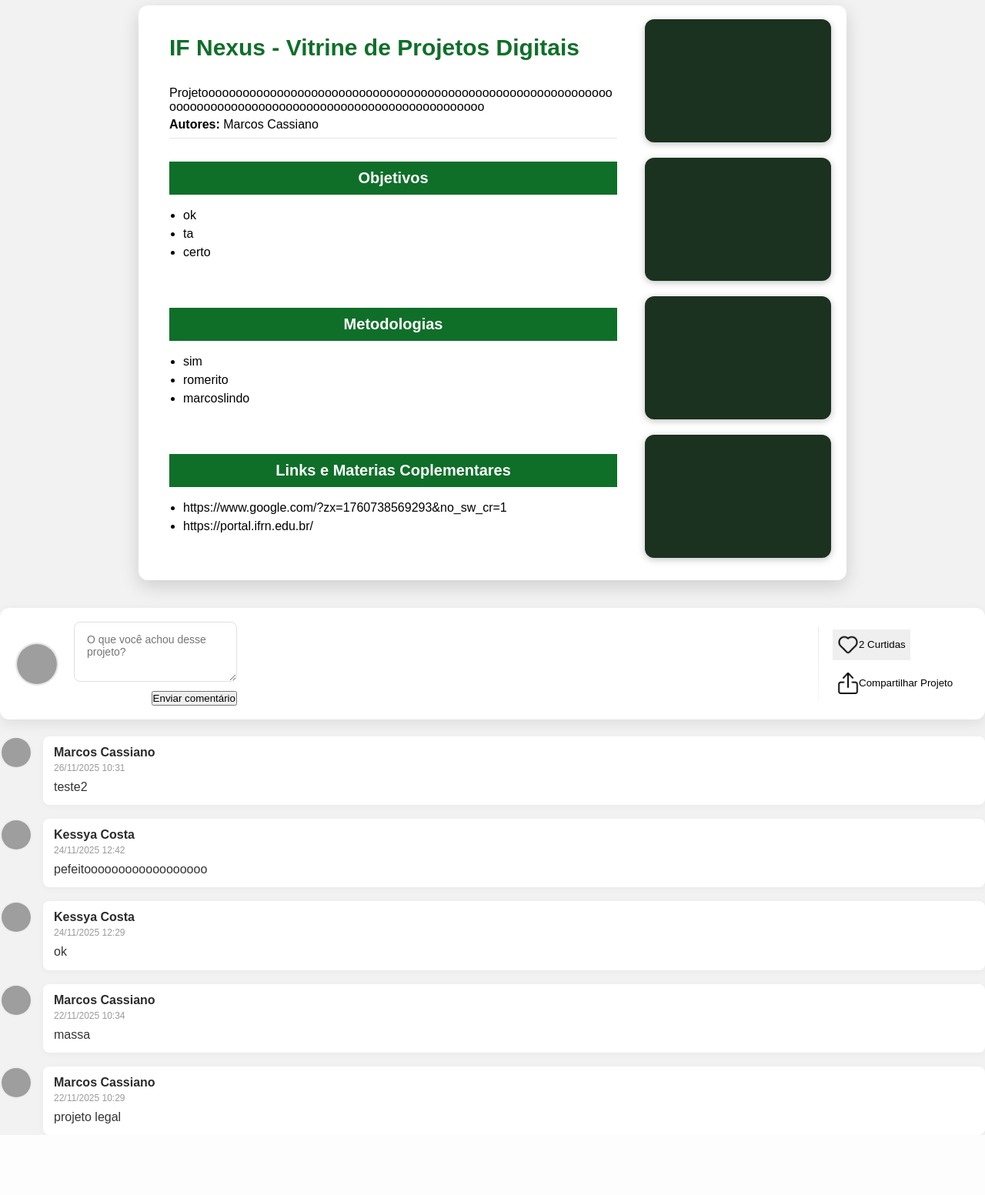
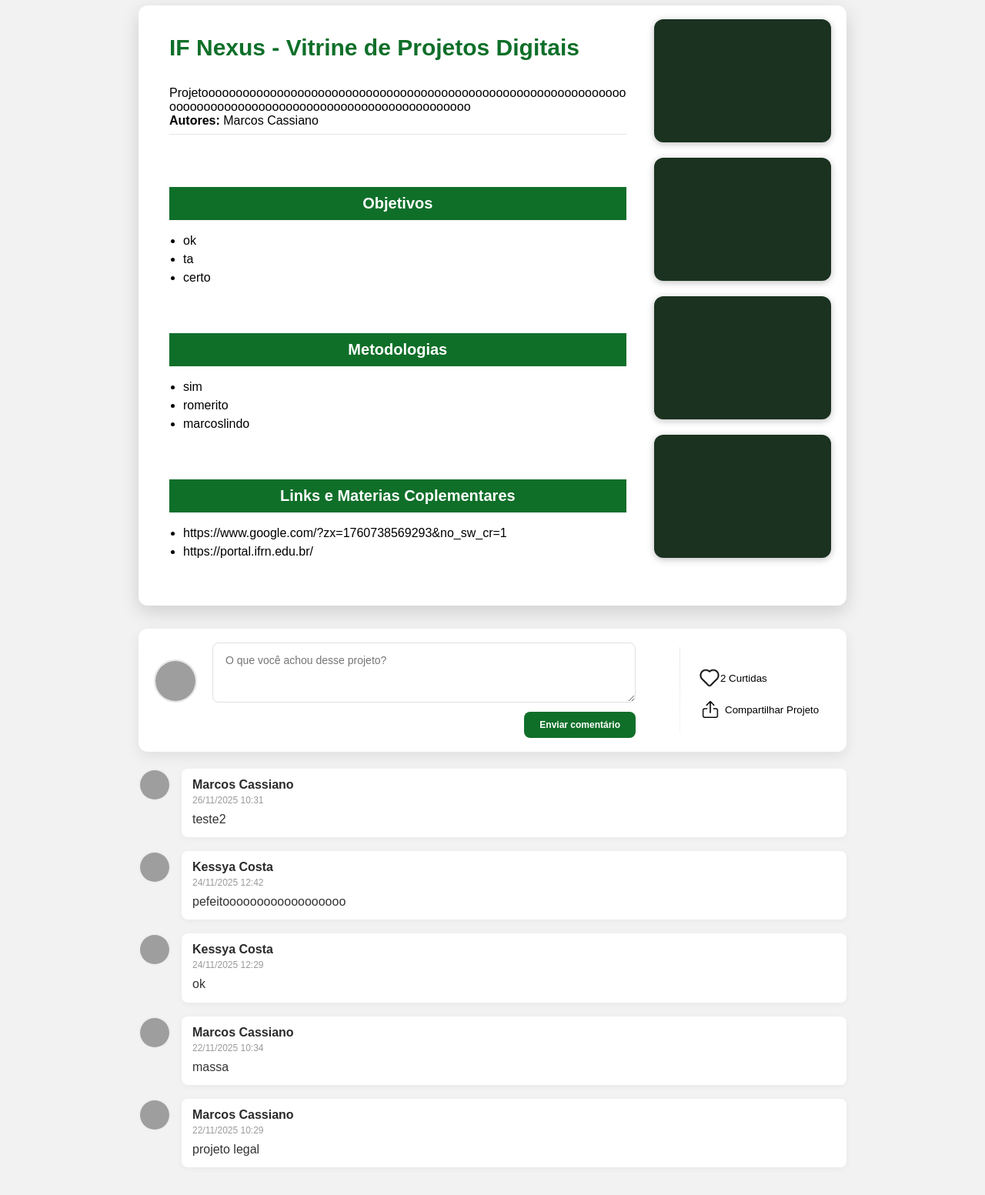
Before and after one commit to marcoscassian/ifnexus, a Flask app: page /projeto/1 in a window 1280 px wide. Shown: the part 117-1670 px from the top of the page at 77% size. Before the commit the page ends 1592 px from the top, so only its background shows below. Run offline with Flask 3, Linux system fonts and the light colour scheme; grey boxes are pictures that could not be loaded.

Commit message:
style: pequeno ajuste no CSS dos comentários

```diff
--- a/static/css/base.css
+++ b/static/css/base.css
@@ -91,7 +91,7 @@ header > .logo {
     border-bottom: 1px solid #ccc;
   }
 
-  .dropdown-content a {
+.dropdown-content a {
     color: #555 !important;
     padding: 10px 16px;
     text-decoration: none;
@@ -102,7 +102,7 @@ header > .logo {
     font-weight: 500;
   }
 
-  .dropdown-content a:hover {
+.dropdown-content a:hover {
     background-color: #f2f2f2;
     color: #555;
   }
@@ -111,7 +111,7 @@ header > .logo {
     display: none;
   }
 
-  .dropdown:focus-within .dropdown-content {
+.dropdown:focus-within .dropdown-content {
     display: block;
   }
 
--- a/static/css/listar_projeto.css
+++ b/static/css/listar_projeto.css
@@ -1,3 +1,4 @@
+/* RESET */
 * {
     margin: 0;
     padding: 0;
@@ -9,21 +10,35 @@ body {
     background-color: #f4f4f4;
 }
 
+.page-wrapper {
+    width: 100%;
+    max-width: 920px;
+    margin: 36px auto;
+    display: flex;
+    flex-direction: column;
+    gap: 30px;
+}
+
 .container {
-    width: 85%;
-    max-width: 920px; /* menor para tentar coincidir com a largura da tabela do projeto */
-    margin: 36px auto;
+    width: 100%;
     display: flex;
     gap: 16px;
     background-color: white;
     border-radius: 12px;
     box-shadow: 0px 8px 24px rgba(0,0,0,0.15);
-    padding: 18px 20px; /* padding lateral ajustado */
+    padding: 18px 20px;
     overflow: hidden;
 }
 
 .left {
     width: 72%;
+}
+
+.right {
+    width: 28%;
+    display: flex;
+    flex-direction: column;
+    gap: 20px;
 }
 
 .left > div {
@@ -38,36 +53,19 @@ body {
     margin-bottom: 15px;
 }
 
-.left .descricao {
-    padding-bottom: 5px;
-}
-
 .left .descricao p {
-    /* evita que o texto ultrapasse a largura do contêiner */
     overflow-wrap: break-word;
-    word-wrap: break-word;
-    word-break: break-word;
     white-space: pre-wrap;
 }
 
 .left .block2 h1,
 .left .block3 h1,
-.left .block4 h1  {
+.left .block4 h1 {
     background-color: #0f6f29;
     color: white;
     padding: 10px;
     font-size: 20px;
-}
-
-.left .block2 h1,
-.left .block3 h1,
-.left .block4 h1 {
     text-align: center;
-}
-
-.left .block1 {
-    padding-bottom: 1px;
-    margin-bottom: 1px;
 }
 
 .left hr {
@@ -79,18 +77,10 @@ body {
 ul {
     margin-top: 10px;
 }
-
 ul li {
     font-size: 16px;
     margin-left: 18px;
     line-height: 1.5;
-}
-
-.right {
-    width: 28%;
-    display: flex;
-    flex-direction: column;
-    gap: 20px;
 }
 
 .right .media-block {
@@ -109,57 +99,11 @@ ul li {
     color: white;
 }
 
-.like-row {
-    margin-bottom: 8px;
-}
-.like-btn {
-    border: none;
-    padding: 6px;
-    cursor: pointer;
-    display: inline-flex;
-    align-items: center;
-    justify-content: center;
-}
-.like-btn:focus {
-    outline: none;
-}
-
-#like-img {
-    width: 28px;
-    height: 28px;
-    object-fit: contain;
-    display: block;
-}
-
-.comment-avatar {
+.interactions {
+    width: 100%;
     display: flex;
-    align-items: center;
-    margin-right: 10px;
-}
-
-.comment-avatar-img {
-    width: 45px;
-    height: 45px;
-    border-radius: 50%;
-    object-fit: cover;
-    border: 2px solid #ddd;
-}
-
-.share-button {
-    border: none;
-    padding: 6px;
-    cursor: pointer;
-    display: inline-flex;
-    align-items: center;
-    justify-content: center;
-    background: none;
-}
-
-.share-icon {
-    width: 28px;
-    height: 28px;
-    object-fit: contain;
-    display: block;
+    flex-direction: column;
+    gap: 22px;
 }
 
 .comment-compose {
@@ -171,18 +115,17 @@ ul li {
     background: #ffffff;
     border-radius: 12px;
     box-shadow: 0 6px 18px rgba(0,0,0,0.08);
-    margin-bottom: 22px;
 }
 
-/* Avatar à esquerda */
 .comment-compose .avatar-col {
     flex: 0 0 60px;
+    padding-bottom: 25px;
     display: flex;
     align-items: center;
     justify-content: center;
 }
 
-.comment-compose .avatar-col img{
+.comment-compose .avatar-col img {
     width: 56px;
     height: 56px;
     border-radius: 50%;
@@ -190,84 +133,128 @@ ul li {
     border: 2px solid #e6e6e6;
 }
 
-/* Campo central para digitar */
 .comment-compose .input-col {
-    flex: 1 1 auto;
+    flex: 1;
     display: flex;
     align-items: center;
 }
 
-.comment-compose .input-col input[type="text"],
-.comment-compose .input-col textarea{
-    width: 100%;
+.comment-compose textarea {
+    max-width: none;
+    width: 550px;
     padding: 14px 16px;
     border: 1px solid #e0e0e0;
     border-radius: 8px;
     background: #fff;
-    box-shadow: inset 0 1px 0 rgba(255,255,255,0.6);
     font-size: 14px;
-    color: #333;
 }
 
-.comment-compose .input-col textarea{
-    resize: vertical;
-    min-height: 48px;
-}
-
-/* separador vertical */
-.comment-compose .divider-vertical{
+.comment-compose .divider-vertical {
     width: 1px;
     background: linear-gradient(#e9e9e9, #f6f6f6);
     margin: 6px 0;
 }
 
-/* contador e compartilhar à direita */
-.comment-compose .meta-col{
+.comment-compose .meta-col {
     flex: 0 0 180px;
     display: flex;
     flex-direction: column;
+    gap: 10px;
     justify-content: center;
-    gap: 10px;
     align-items: flex-start;
 }
 
-.meta-row{display:flex;align-items:center;gap:10px}
-.like-counter{
-    display:flex;align-items:center;gap:8px;color:#222;font-weight:600
+.btn-submit {
+    padding: 10px 20px;
+    background-color: #0f6f29;
+    color: #fff;
+    border: none;
+    border-radius: 8px;
+    font-size: 12px;
+    font-weight: 600;
+    cursor: pointer;
+    transition: background 0.2s, transform 0.15s;
 }
-.share-action{display:flex;align-items:center;gap:8px;color:#222}
 
-/* Lista de comentários */
-.comments-list{
-    margin-top: 14px;
-    display:flex;
-    flex-direction:column;
+.btn-submit:hover {
+    background-color: #0c5721;
+}
+
+.btn-submit:active {
+    transform: scale(0.96);
+}
+
+.like-btn {
+    border: none;
+    padding: 6px;
+    cursor: pointer;
+    display: inline-flex;
+    align-items: center;
+    justify-content: center;
+    background: none;
+}
+
+#like-img {
+    width: 28px;
+    height: 28px;
+    object-fit: contain;
+}
+
+.share-button {
+    padding-left: 10px;
+    border: none;
+    background: none;
+    display: flex;
+    align-items: center;
+    gap: 8px;
+    cursor: pointer;
+}
+
+.share-icon {
+    width: 22px;
+    height: 22px;
+}
+
+.comments-list {
+    display: flex;
+    flex-direction: column;
     gap: 18px;
 }
 
-.comment-item{
-    display:flex;
+.comment-item {
+    display: flex;
     gap: 14px;
-    align-items:flex-start;
 }
 
-.comment-item .ci-avatar img{
-    width:42px;height:42px;border-radius:50%;object-fit:cover;border:2px solid #eee
+.comment-item .ci-avatar img {
+    width: 42px;
+    height: 42px;
+    border-radius: 50%;
+    object-fit: cover;
+    border: 2px solid #eee;
 }
 
-.comment-item .ci-body{
-    background:#ffffff;padding:12px 14px;border-radius:8px;flex:1;box-shadow:0 2px 8px rgba(0,0,0,0.04)
+.comment-item .ci-body {
+    background: #ffffff;
+    padding: 12px 14px;
+    border-radius: 8px;
+    flex: 1;
+    box-shadow: 0 2px 8px rgba(0,0,0,0.04);
 }
 
-.ci-body .ci-author{font-weight:700;color:#2b2b2b;margin-bottom:4px}
-.ci-body .ci-meta{font-size:12px;color:#9a9a9a;margin-bottom:6px}
-.ci-body .ci-text{color:#333;line-height:1.45}
+.ci-author {
+    font-weight: 700;
+    margin-bottom: 4px;
+    color: #2b2b2b;
+}
 
-/* responsividade */
-@media (max-width: 900px){
-    .container{flex-direction:column;padding:14px}
-    .left{width:100%}
-    .right{width:100%;order:2}
-    .comment-compose{flex-direction:row}
-    .comment-compose .meta-col{flex:0 0 140px}
+.ci-meta {
+    font-size: 12px;
+    color: #9a9a9a;
+    margin-bottom: 6px;
 }
+
+.ci-text {
+    line-height: 1.45;
+    color: #333;
+}
--- a/templates/base.html
+++ b/templates/base.html
@@ -29,12 +29,12 @@
                 <a href="/" class="Incio">Início</a>
                 <a href="/" class="Projetos">Projetos</a>
                 <a href="/" class="Sobre">Sobre</a>
-                <a href="{{ url_for('meus_projetos') }}"> Meus Projetos</a>
                 <div class="dropdown" tabindex="0">
                     <button class="dropbtn">Olá, {{ current_user.nome }} ▼</button>
                     <div class="dropdown-content">
                       <div class="user-name">Olá, {{ current_user.nome }}</div>
                       <a href="/meu_perfil">Meu Perfil</a>
+                      <a href="{{ url_for('meus_projetos') }}"> Meus Projetos</a>
                       <a href="/criarprojeto">＋ Cadastrar Projeto</a>
                       <a href="/projetoscurtidos">♡ Projetos Curtidos</a>
                       <a href="/logout">↩ Sair</a>
@@ -53,8 +53,6 @@
 
         </div>
     </header>
-        <!-- definiremos as rotas dos ngcs aq em cima apos a criacao das pags-->
-
 
     <h1>
         {% block pagina %}
--- a/templates/listar_projeto.html
+++ b/templates/listar_projeto.html
@@ -7,20 +7,26 @@
 {% endblock %}
 
 {% block conteudo %}
+
+<div class="page-wrapper">
+
     <div class="container">
+
         <div class="left">
             <div class="block1">
                 <h1> {{projeto.titulo}} - {{projeto.subtitulo}}</h1>
+
                 <div class="descricao">
                     <p> {{projeto.descricao}} </p>
                 </div>
+
                 <div class="autores">
                     <p><strong>Autores:</strong>
                         {{ projeto.autores | map(attribute='nome') | join(', ') }}
                     </p>
                 </div>
+
                 <hr>
-
             </div>
 
             <div class="block2">
@@ -67,10 +73,11 @@
         </div>
 
     </div>
-    </div>
 
     <div class="interactions">
+
         <div class="comment-compose">
+
             <div class="avatar-col">
                 {% if current_user.is_authenticated and current_user.foto %}
                     {% set foto = current_user.foto %}
@@ -96,9 +103,11 @@
             <div class="divider-vertical" aria-hidden="true"></div>
 
             <div class="meta-col">
+
                 <div class="meta-row like-counter">
                     <form id="like-form" action="{{ url_for('curtir_projeto', id=projeto.id) }}" method="post">
                         <button type="submit" id="like-btn" class="like-btn" aria-label="Curtir projeto">
+
                             {% set liked_src = (url_for('static', filename='img/interacoes/curtidas/heartliked.png') if heart_liked_exists else '') %}
                             {% set unliked_src = (url_for('static', filename='img/interacoes/curtidas/heart.png') if heart_exists else '') %}
                             {% set hover_src = (url_for('static', filename='img/interacoes/curtidas/hearthover.png') if heart_hover_exists else '') %}
@@ -132,12 +141,14 @@
                         <span>Compartilhar Projeto</span>
                     </button>
                 </div>
+
             </div>
         </div>
 
         <div class="comments-list">
             {% for comentario in comentarios %}
             <div class="comment-item">
+
                 <div class="ci-avatar">
                     {% if comentario.usuario.foto %}
                         {% if 'http' in comentario.usuario.foto %}
@@ -152,59 +163,22 @@
 
                 <div class="ci-body">
                     <div class="ci-author">{{ comentario.usuario.nome }}</div>
-                    <div class="ci-meta" data-ts-ms="{{ (comentario.criado_em.timestamp() * 1000)|int }}">{{ comentario.criado_em.strftime('%d/%m/%Y %H:%M') }}</div>
+                    <div class="ci-meta" data-ts-ms="{{ (comentario.criado_em.timestamp() * 1000)|int }}">
+                        {{ comentario.criado_em.strftime('%d/%m/%Y %H:%M') }}
+                    </div>
                     <div class="ci-text">{{ comentario.conteudo }}</div>
                 </div>
+
             </div>
             {% endfor %}
         </div>
+
+    </div>
+
 </div>
 
 
 <script>
-    // Script para converter datas em "tempo atrás"
-    document.addEventListener('DOMContentLoaded', function(){
-        function timeAgoFromMs(ms){
-            try{
-                var then = new Date(Number(ms));
-                if(isNaN(then)) return '';
-                var now = new Date();
-                var diff = now.getTime() - then.getTime(); // ms
-                var seconds = Math.floor(diff / 1000);
-                var minutes = Math.floor(seconds / 60);
-                var hours = Math.floor(minutes / 60);
-                var days = Math.floor(hours / 24);
-                var months = Math.floor(days / 30);
-                var years = Math.floor(days / 365);
-
-                if(years >= 1){
-                    return then.toLocaleDateString();
-                }
-                if(months >= 1){
-                    return 'há ' + months + (months === 1 ? ' mês' : ' meses');
-                }
-                if(days >= 1){
-                    return 'há ' + days + (days === 1 ? ' dia' : ' dias');
-                }
-                if(hours >= 1){
-                    return 'há ' + hours + (hours === 1 ? ' hora' : ' horas');
-                }
-                if(minutes >= 1){
-                    return 'há ' + minutes + (minutes === 1 ? ' minuto' : ' minutos');
-                }
-                return 'agora mesmo';
-            }catch(err){
-                return '';
-            }
-        }
-
-        var dateEls = document.querySelectorAll('.comment-date[data-ts-ms]');
-        dateEls.forEach(function(el){
-            var ms = el.getAttribute('data-ts-ms');
-            var text = timeAgoFromMs(ms);
-            if(text) el.textContent = text;
-        });
-    });
 
     // Hover do ícone de curtida e submissão AJAX
     (function(){
```
Also changed, not shown: instance/banco.db. Lines whose indentation alone changed are shown as unchanged.
